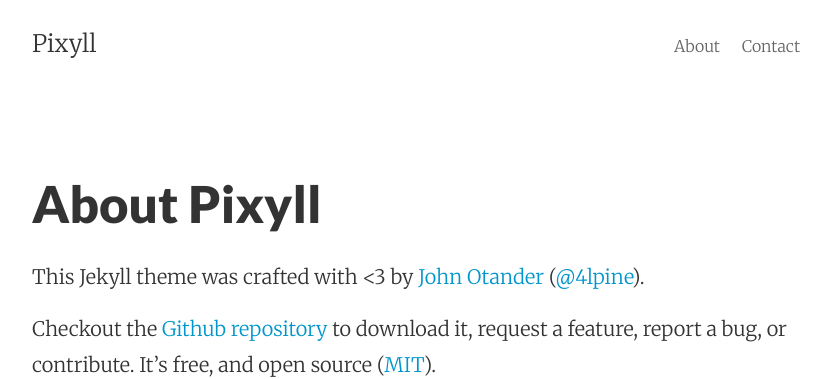
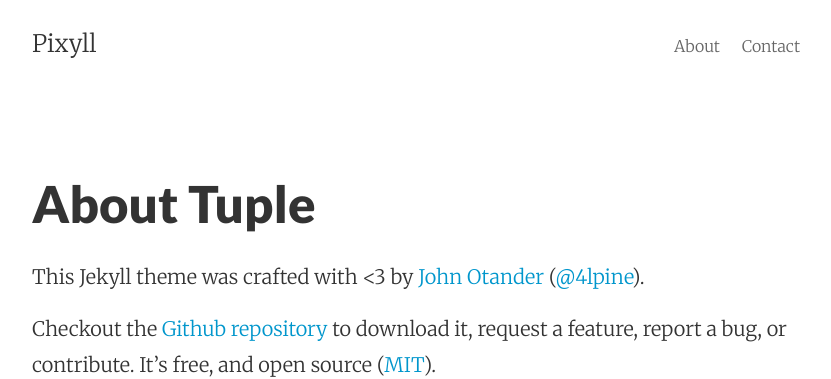
Before and after one commit to tupleblog/oldblog, a Jekyll site: the page built from about.md, in a window 1280 px wide. Shown: the top 379 px of the page, without its empty margins (224-1055 px from the left). Built offline with Jekyll 4.4.1, drawn with Linux system fonts in a browser that asks for light colours.

Commit message:
add some changes

```diff
--- a/about.md
+++ b/about.md
@@ -1,13 +1,13 @@
 ---
 layout: page
-title: About Pixyll
+title: About Tuple
 permalink: /about/
 ---
 
 This Jekyll theme was crafted with <3 by [John Otander](http://johnotander.com)
 ([@4lpine](https://twitter.com/4lpine)).
 
-Checkout the [Github repository](https://github.com/johnotander/pixyll) to download it,
+Checkout the [Github repository](https://github.com/tulakan/tuple.github.io) to download it,
 request a feature, report a bug, or contribute. It's free, and open source
 ([MIT](http://opensource.org/licenses/MIT)).
 
```
Also changed, not shown: 404.md (+1 -1 lines).
